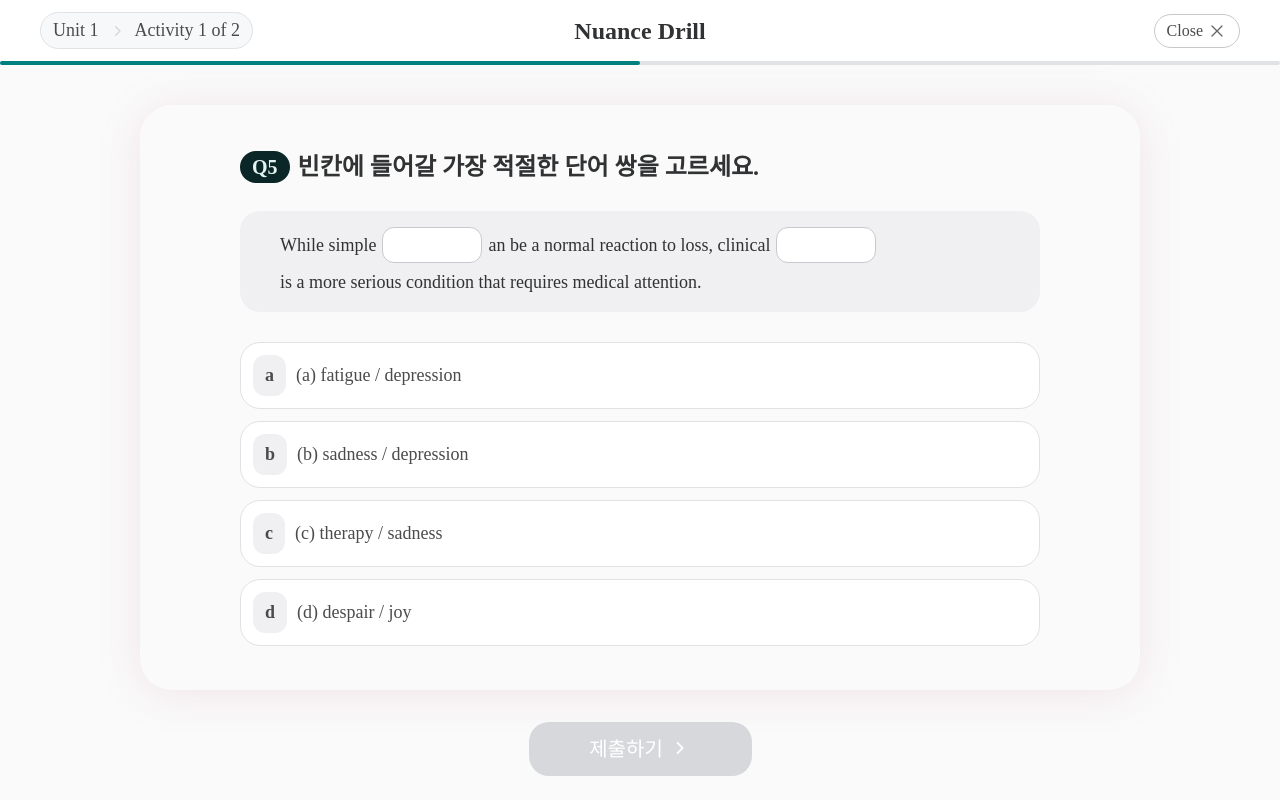
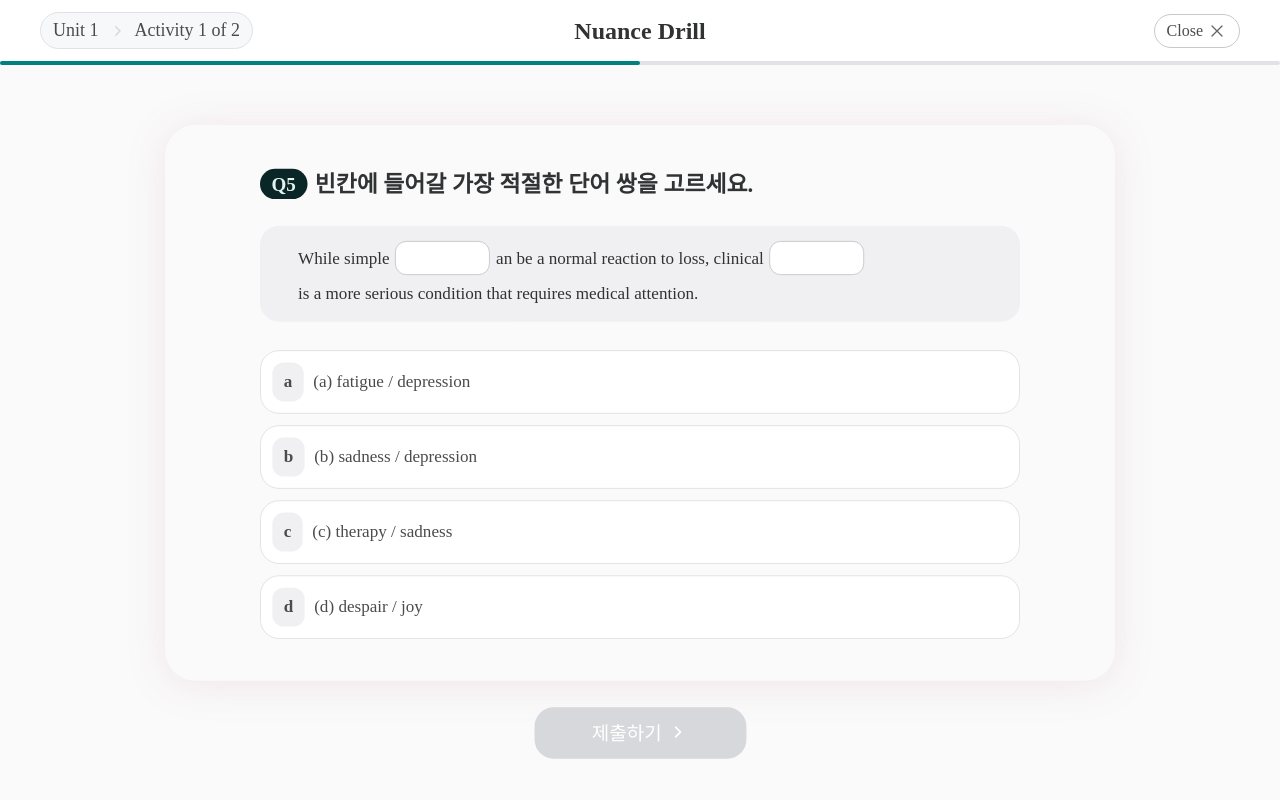
Before and after one commit to RevolutionaryWarrior/chungdam-academy-sample, a React (Vite) app: page / in a window 1280 px wide. Built offline with nearby package versions, Linux system fonts and the light colour scheme.

Commit message:
feat: z-index 수정

```diff
--- a/src/components/MultipleChoice/MultipleChoice.tsx
+++ b/src/components/MultipleChoice/MultipleChoice.tsx
@@ -86,7 +86,7 @@ export default function MultipleChoice() {
   };
 
   return (
-    <div className="mt-10 flex h-[100%] w-full flex-col items-center justify-start">
+    <div className="mt-10 flex h-[100%] w-full scale-95 flex-col items-center justify-start">
       <div
         className="max-h-[726px] w-[1000px] rounded-[32px] px-[100px] py-11"
         style={{
@@ -172,7 +172,7 @@ export default function MultipleChoice() {
       <button
         onClick={onClickNext}
         disabled={!activeChoice && !isSubmitted}
-        className={`mt-8 flex w-[223px] items-center justify-center gap-1 rounded-[20px] px-5 py-3 text-[20px] font-[500] text-white transition-all duration-300 hover:scale-105 hover:shadow-lg hover:shadow-[#08191A]/20 active:scale-95 ${
+        className={`mt-7 flex w-[223px] items-center justify-center gap-1 rounded-[20px] px-5 py-3 text-[20px] font-[500] text-white transition-all duration-300 hover:scale-105 hover:shadow-lg hover:shadow-[#08191A]/20 active:scale-95 ${
           activeChoice || isSubmitted
             ? 'cursor-pointer bg-[#24B3B1]'
             : 'cursor-not-allowed bg-[#D7D8DB]'
--- a/src/components/VocabularyMap/VocabularyMap.tsx
+++ b/src/components/VocabularyMap/VocabularyMap.tsx
@@ -137,7 +137,7 @@ export default function VocabularyMap() {
               <Circle4 />
             </div>
 
-            <p className="absolute top-1/2 left-1/2 z-10 -translate-x-1/2 -translate-y-1/2 text-[44px] font-[800] text-[#000]">
+            <p className="absolute top-1/2 left-1/2 -translate-x-1/2 -translate-y-1/2 text-[44px] font-[800] text-[#000]">
               {WORD}
             </p>
           </div>
```
